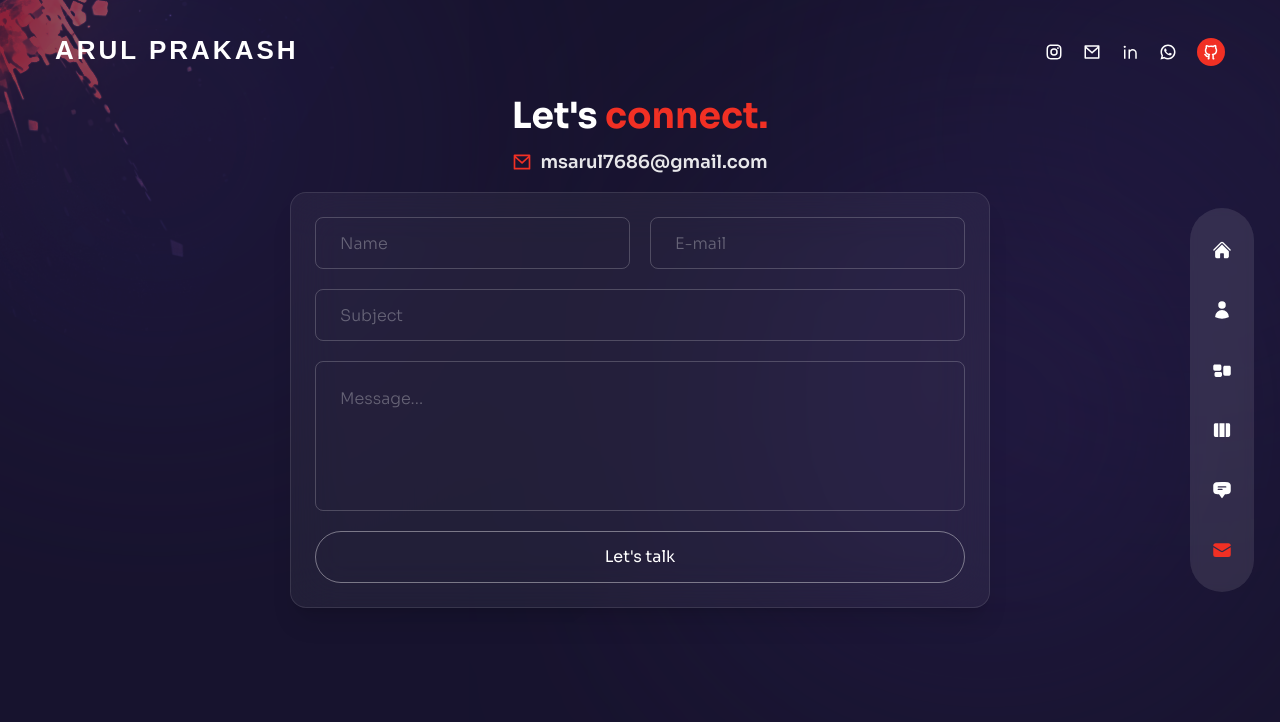
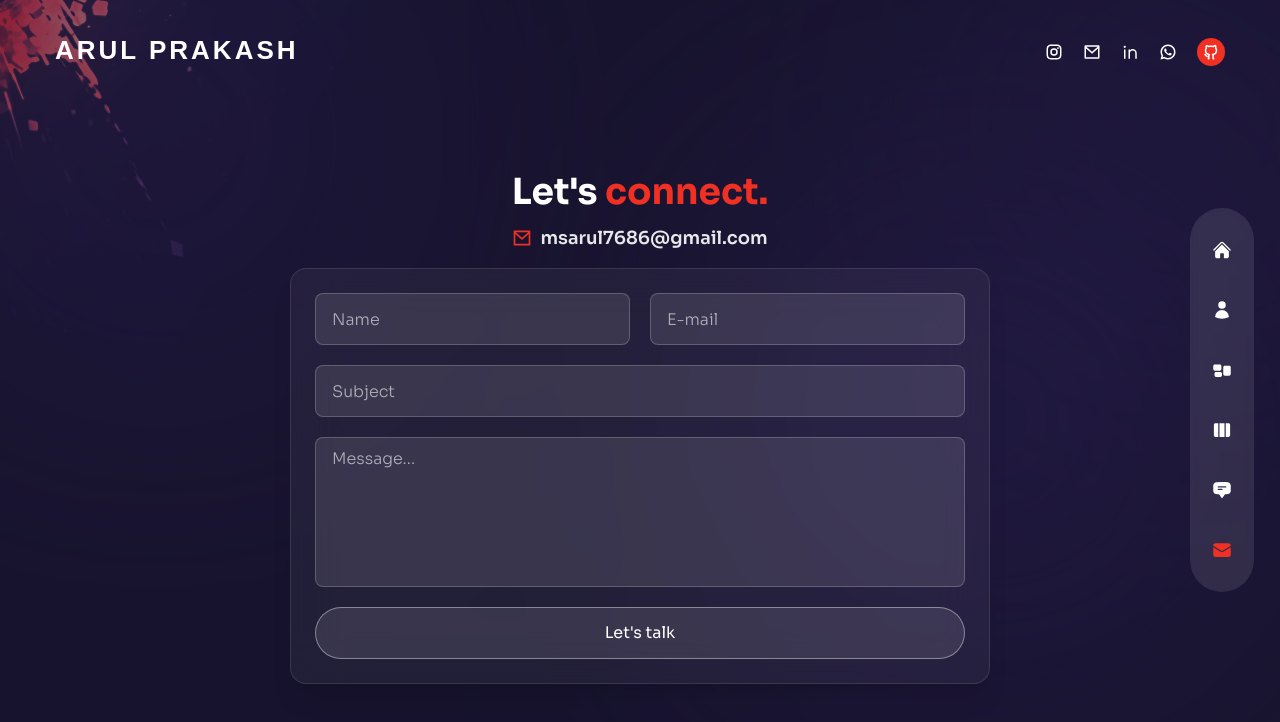
Before and after one commit to ms-arul/portfolio, a Next.js app: page /contact in a window 1280 px wide. Shown: the top 722 px of the page. Built offline with nearby package versions, Linux system fonts and the light colour scheme.

Commit message:
Enhance contact page with smooth scroll and styling
Added smooth scroll behavior for internal links and improved styling for various elements.

```diff
--- a/pages/contact/index.jsx
+++ b/pages/contact/index.jsx
@@ -1,7 +1,7 @@
 import { motion } from "framer-motion";
 import { BsArrowRight } from "react-icons/bs";
 import { fadeIn } from "../../variants";
-import { useState } from "react";
+import { useState, useEffect } from "react";
 import { RiMailLine } from "react-icons/ri";
 
 const Contact = () => {
@@ -33,11 +33,28 @@ const Contact = () => {
       .finally(() => setIsLoading(false));
   };
 
+  // Smooth scroll behavior for internal links
+  useEffect(() => {
+    const handleSmoothScroll = (e) => {
+      if (e.target.tagName === "A" && e.target.hash) {
+        const target = document.querySelector(e.target.hash);
+        if (target) {
+          e.preventDefault();
+          target.scrollIntoView({ behavior: "smooth", block: "start" });
+        }
+      }
+    };
+    document.addEventListener("click", handleSmoothScroll);
+    return () => document.removeEventListener("click", handleSmoothScroll);
+  }, []);
+
   return (
-    <div className="min-h-screen bg-primary/30 px-4 pt-24 pb-10 flex justify-center">
+    <div
+      id="contact"
+      className="min-h-screen bg-primary/30 px-4 pt-24 pb-10 flex justify-center items-start sm:items-center"
+    >
       <div className="w-full max-w-[700px]">
-
-        {/* heading */}
+        {/* Heading */}
         <motion.h2
           variants={fadeIn("up", 0.2)}
           initial="hidden"
@@ -48,13 +65,13 @@ const Contact = () => {
           Let's <span className="text-accent">connect.</span>
         </motion.h2>
 
-        {/* email clickable */}
+        {/* Email clickable */}
         <motion.p
           variants={fadeIn("up", 0.3)}
           initial="hidden"
           animate="show"
           exit="hidden"
-          className="text-white/90 text-center mb-4 text-lg flex items-center justify-center gap-2 cursor-pointer group"
+          className="text-white/90 text-center mb-4 text-lg flex items-center justify-center gap-2 cursor-pointer group hover:text-accent transition-colors duration-300"
           onClick={handleCopyEmail}
         >
           <RiMailLine className="text-accent text-xl" />
@@ -64,7 +81,7 @@ const Contact = () => {
           </span>
         </motion.p>
 
-        {/* copied popup */}
+        {/* Copied popup */}
         {copied && (
           <motion.p
             variants={fadeIn("up", 0.1)}
@@ -77,24 +94,24 @@ const Contact = () => {
           </motion.p>
         )}
 
-        {/* form */}
+        {/* Form */}
         <motion.form
           variants={fadeIn("up", 0.4)}
           initial="hidden"
           animate="show"
           exit="hidden"
-          className="bg-white/5 backdrop-blur-xl p-6 rounded-2xl shadow-xl border border-white/10 flex flex-col gap-5"
+          className="bg-white/5 backdrop-blur-xl p-6 rounded-2xl shadow-xl border border-white/10 flex flex-col gap-5 transition-all duration-300 hover:scale-[1.02]"
           onSubmit={handleSubmit}
           autoComplete="off"
           data-netlify="true"
         >
-          {/* name + email */}
+          {/* Name + Email */}
           <div className="flex flex-col sm:flex-row gap-5 w-full">
             <input
               type="text"
               name="name"
               placeholder="Name"
-              className="input flex-1"
+              className="input flex-1 border border-white/20 focus:border-accent focus:ring-accent focus:ring-1 transition-all duration-300 rounded-lg px-4 py-2 bg-white/10 text-white placeholder:text-white/60"
               disabled={isLoading}
               required
             />
@@ -102,7 +119,7 @@ const Contact = () => {
               type="email"
               name="email"
               placeholder="E-mail"
-              className="input flex-1"
+              className="input flex-1 border border-white/20 focus:border-accent focus:ring-accent focus:ring-1 transition-all duration-300 rounded-lg px-4 py-2 bg-white/10 text-white placeholder:text-white/60"
               disabled={isLoading}
               required
             />
@@ -112,7 +129,7 @@ const Contact = () => {
             type="text"
             name="subject"
             placeholder="Subject"
-            className="input w-full"
+            className="input w-full border border-white/20 focus:border-accent focus:ring-accent focus:ring-1 transition-all duration-300 rounded-lg px-4 py-2 bg-white/10 text-white placeholder:text-white/60"
             disabled={isLoading}
             required
           />
@@ -120,15 +137,15 @@ const Contact = () => {
           <textarea
             name="message"
             placeholder="Message..."
-            className="textarea h-[150px] w-full"
+            className="textarea h-[150px] w-full border border-white/20 focus:border-accent focus:ring-accent focus:ring-1 transition-all duration-300 rounded-lg px-4 py-2 bg-white/10 text-white placeholder:text-white/60 resize-none"
             disabled={isLoading}
             required
           />
 
-          {/* submit button */}
+          {/* Submit Button */}
           <button
             type="submit"
-            className="btn w-full rounded-full border border-white/40 px-8 py-3 flex items-center justify-center overflow-hidden relative group hover:border-accent transition-all duration-300 disabled:opacity-50"
+            className="btn w-full rounded-full border border-white/40 px-8 py-3 flex items-center justify-center overflow-hidden relative group hover:border-accent transition-all duration-300 disabled:opacity-50 bg-white/10 text-white hover:bg-accent/20"
             disabled={isLoading}
           >
             <span className="transition-all duration-500 group-hover:-translate-y-[120%] group-hover:opacity-0">
@@ -137,7 +154,6 @@ const Contact = () => {
 
             <BsArrowRight className="absolute text-[22px] opacity-0 -translate-y-[120%] group-hover:opacity-100 group-hover:translate-y-0 transition-all duration-300" />
           </button>
-
         </motion.form>
       </div>
     </div>
```
